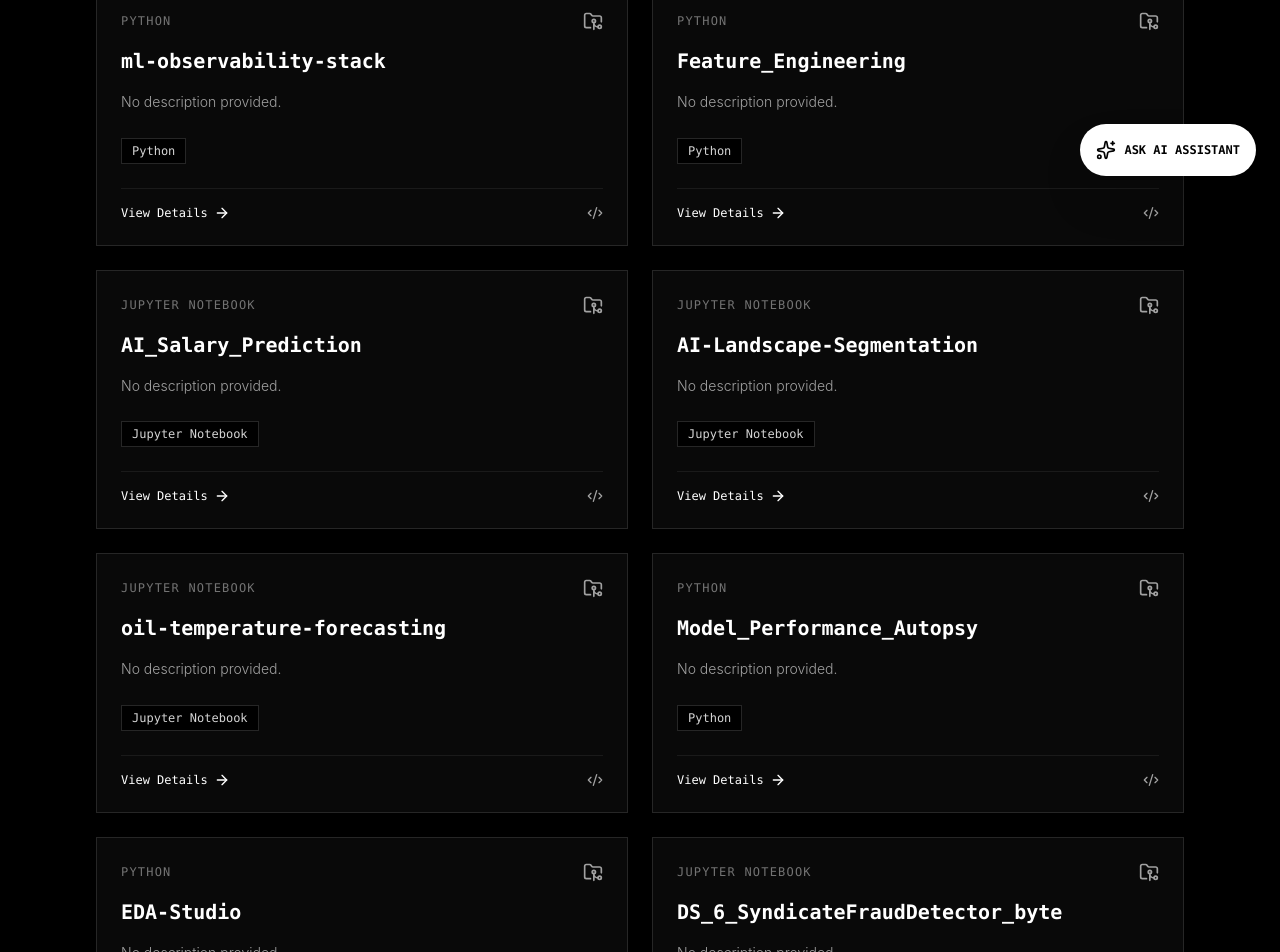
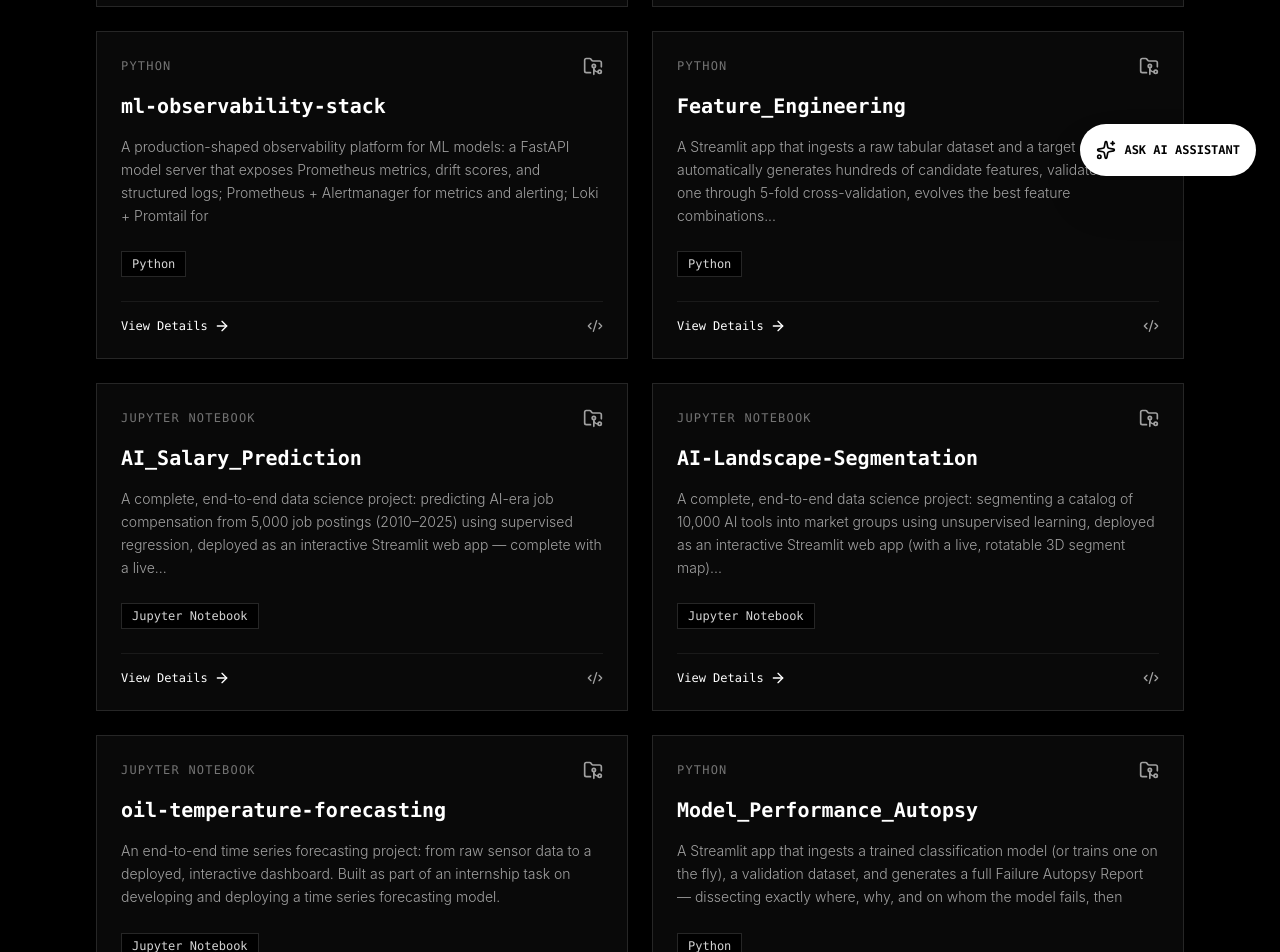
Before and after one commit to rajeshchauhdary/Portfolio, a React (Vite) app: page /projects in a window 1280 px wide. Shown: the part 600-1552 px from the top of the page. Built offline with nearby package versions, Linux system fonts and the light colour scheme.

Commit message:
feat: parse repository READMEs for project summaries and add README.md

```diff
--- a/src/data/projectsData.js
+++ b/src/data/projectsData.js
@@ -2,7 +2,7 @@ export const projectsData = [
   {
     "id": "edusity",
     "name": "Edusity",
-    "category": "Software Engineering",
+    "category": "Software",
     "shortDesc": "Edusity",
     "fullDesc": "Edusity",
     "tags": [
@@ -12,162 +12,145 @@ export const projectsData = [
     "github": "https://github.com/rajeshchauhdary/Edusity",
     "demo": "#",
     "highlights": [
-      "Built using Unknown",
-      "Maintained on GitHub",
-      "Automated synchronization pipeline"
+      "Developed primarily in Software",
+      "Documented with project README and source repository",
+      "Automatically synchronized from GitHub"
     ]
   },
   {
     "id": "smart-anonymizer-studio",
     "name": "Smart-Anonymizer-Studio",
     "category": "Python",
-    "shortDesc": "No description provided.",
-    "fullDesc": "No description provided.",
+    "shortDesc": "A Streamlit app that takes a CSV containing sensitive data, automatically detects which columns are PII (names, emails, SSNs, etc.), and generates a privacy-safe synthetic version of the dataset \u2014 one that preserves the",
+    "fullDesc": "A Streamlit app that takes a CSV containing sensitive data, automatically detects which columns are PII (names, emails, SSNs, etc.), and generates a privacy-safe synthetic version of the dataset \u2014 one that preserves the",
     "tags": [
       "Python"
     ],
     "github": "https://github.com/rajeshchauhdary/Smart-Anonymizer-Studio",
     "demo": "#",
     "highlights": [
-      "Built using Python",
-      "Maintained on GitHub",
-      "Automated synchronization pipeline"
+      "Developed primarily in Python",
+      "Documented with project README and source repository",
+      "Automatically synchronized from GitHub"
     ]
   },
   {
     "id": "ml-observability-stack",
     "name": "ml-observability-stack",
     "category": "Python",
-    "shortDesc": "No description provided.",
-    "fullDesc": "No description provided.",
+    "shortDesc": "A production-shaped observability platform for ML models: a FastAPI model server that exposes Prometheus metrics, drift scores, and structured logs; Prometheus + Alertmanager for metrics and alerting; Loki + Promtail for",
+    "fullDesc": "A production-shaped observability platform for ML models: a FastAPI model server that exposes Prometheus metrics, drift scores, and structured logs; Prometheus + Alertmanager for metrics and alerting; Loki + Promtail for",
     "tags": [
       "Python"
     ],
     "github": "https://github.com/rajeshchauhdary/ml-observability-stack",
     "demo": "#",
     "highlights": [
-      "Built using Python",
-      "Maintained on GitHub",
-      "Automated synchronization pipeline"
+      "Developed primarily in Python",
+      "Documented with project README and source repository",
+      "Automatically synchronized from GitHub"
     ]
   },
   {
     "id": "feature_engineering",
     "name": "Feature_Engineering",
     "category": "Python",
-    "shortDesc": "No description provided.",
-    "fullDesc": "No description provided.",
+    "shortDesc": "A Streamlit app that ingests a raw tabular dataset and a target column, automatically generates hundreds of candidate features, validates each one through 5-fold cross-validation, evolves the best feature combinations...",
+    "fullDesc": "A Streamlit app that ingests a raw tabular dataset and a target column, automatically generates hundreds of candidate features, validates each one through 5-fold cross-validation, evolves the best feature combinations...",
     "tags": [
       "Python"
     ],
     "github": "https://github.com/rajeshchauhdary/Feature_Engineering",
     "demo": "#",
     "highlights": [
-      "Built using Python",
-      "Maintained on GitHub",
-      "Automated synchronization pipeline"
+      "Developed primarily in Python",
+      "Documented with project README and source repository",
+      "Automatically synchronized from GitHub"
     ]
   },
   {
     "id": "ai_salary_prediction",
     "name": "AI_Salary_Prediction",
     "category": "Jupyter Notebook",
-    "shortDesc": "No description provided.",
-    "fullDesc": "No description provided.",
+    "shortDesc": "A complete, end-to-end data science project: predicting AI-era job compensation from 5,000 job postings (2010\u20132025) using supervised regression, deployed as an interactive Streamlit web app \u2014 complete with a live...",
+    "fullDesc": "A complete, end-to-end data science project: predicting AI-era job compensation from 5,000 job postings (2010\u20132025) using supervised regression, deployed as an interactive Streamlit web app \u2014 complete with a live...",
     "tags": [
       "Jupyter Notebook"
     ],
     "github": "https://github.com/rajeshchauhdary/AI_Salary_Prediction",
     "demo": "#",
     "highlights": [
-      "Built using Jupyter Notebook",
-      "Maintained on GitHub",
-      "Automated synchronization pipeline"
+      "Developed primarily in Jupyter Notebook",
+      "Documented with project README and source repository",
+      "Automatically synchronized from GitHub"
     ]
   },
   {
     "id": "ai-landscape-segmentation",
     "name": "AI-Landscape-Segmentation",
     "category": "Jupyter Notebook",
-    "shortDesc": "No description provided.",
-    "fullDesc": "No description provided.",
+    "shortDesc": "A complete, end-to-end data science project: segmenting a catalog of 10,000 AI tools into market groups using unsupervised learning, deployed as an interactive Streamlit web app (with a live, rotatable 3D segment map)...",
+    "fullDesc": "A complete, end-to-end data science project: segmenting a catalog of 10,000 AI tools into market groups using unsupervised learning, deployed as an interactive Streamlit web app (with a live, rotatable 3D segment map)...",
     "tags": [
       "Jupyter Notebook"
     ],
     "github": "https://github.com/rajeshchauhdary/AI-Landscape-Segmentation",
     "demo": "#",
     "highlights": [
-      "Built using Jupyter Notebook",
-      "Maintained on GitHub",
-      "Automated synchronization pipeline"
+      "Developed primarily in Jupyter Notebook",
+      "Documented with project README and source repository",
+      "Automatically synchronized from GitHub"
     ]
   },
   {
     "id": "oil-temperature-forecasting",
     "name": "oil-temperature-forecasting",
     "category": "Jupyter Notebook",
-    "shortDesc": "No description provided.",
-    "fullDesc": "No description provided.",
+    "shortDesc": "An end-to-end time series forecasting project: from raw sensor data to a deployed, interactive dashboard. Built as part of an internship task on developing and deploying a time series forecasting model.",
+    "fullDesc": "An end-to-end time series forecasting project: from raw sensor data to a deployed, interactive dashboard. Built as part of an internship task on developing and deploying a time series forecasting model.",
     "tags": [
       "Jupyter Notebook"
     ],
     "github": "https://github.com/rajeshchauhdary/oil-temperature-forecasting",
     "demo": "#",
     "highlights": [
-      "Built using Jupyter Notebook",
-      "Maintained on GitHub",
-      "Automated synchronization pipeline"
+      "Developed primarily in Jupyter Notebook",
+      "Documented with project README and source repository",
+      "Automatically synchronized from GitHub"
     ]
   },
   {
     "id": "model_performance_autopsy",
     "name": "Model_Performance_Autopsy",
     "category": "Python",
-    "shortDesc": "No description provided.",
-    "fullDesc": "No description provided.",
+    "shortDesc": "A Streamlit app that ingests a trained classification model (or trains one on the fly), a validation dataset, and generates a full Failure Autopsy Report \u2014 dissecting exactly where, why, and on whom the model fails, then",
+    "fullDesc": "A Streamlit app that ingests a trained classification model (or trains one on the fly), a validation dataset, and generates a full Failure Autopsy Report \u2014 dissecting exactly where, why, and on whom the model fails, then",
     "tags": [
       "Python"
     ],
     "github": "https://github.com/rajeshchauhdary/Model_Performance_Autopsy",
     "demo": "#",
     "highlights": [
-      "Built using Python",
-      "Maintained on GitHub",
-      "Automated synchronization pipeline"
+      "Developed primarily in Python",
+      "Documented with project README and source repository",
+      "Automatically synchronized from GitHub"
     ]
   },
   {
     "id": "eda-studio",
     "name": "EDA-Studio",
     "category": "Python",
-    "shortDesc": "No description provided.",
-    "fullDesc": "No description provided.",
+    "shortDesc": "A production-grade, single-page Streamlit application that ingests CSV files and produces a comprehensive, interactive Exploratory Data Analysis (EDA) report \u2014 complete with automated insights, dataset comparison (drift...",
+    "fullDesc": "A production-grade, single-page Streamlit application that ingests CSV files and produces a comprehensive, interactive Exploratory Data Analysis (EDA) report \u2014 complete with automated insights, dataset comparison (drift...",
     "tags": [
       "Python"
     ],
     "github": "https://github.com/rajeshchauhdary/EDA-Studio",
     "demo": "#",
     "highlights": [
-      "Built using Python",
-      "Maintained on GitHub",
-      "Automated synchronization pipeline"
-    ]
-  },
-  {
-    "id": "ds_6_syndicatefrauddetector_byte",
-    "name": "DS_6_SyndicateFraudDetector_byte",
-    "category": "Jupyter Notebook",
-    "shortDesc": "No description provided.",
-    "fullDesc": "No description provided.",
-    "tags": [
-      "Jupyter Notebook"
-    ],
-    "github": "https://github.com/rajeshchauhdary/DS_6_SyndicateFraudDetector_byte",
-    "demo": "#",
-    "highlights": [
-      "Built using Jupyter Notebook",
-      "Maintained on GitHub",
-      "Automated synchronization pipeline"
+      "Developed primarily in Python",
+      "Documented with project README and source repository",
+      "Automatically synchronized from GitHub"
     ]
   }
 ];
```
Also changed, not shown: 2 other files (tests, documents, lock files or other folders).
